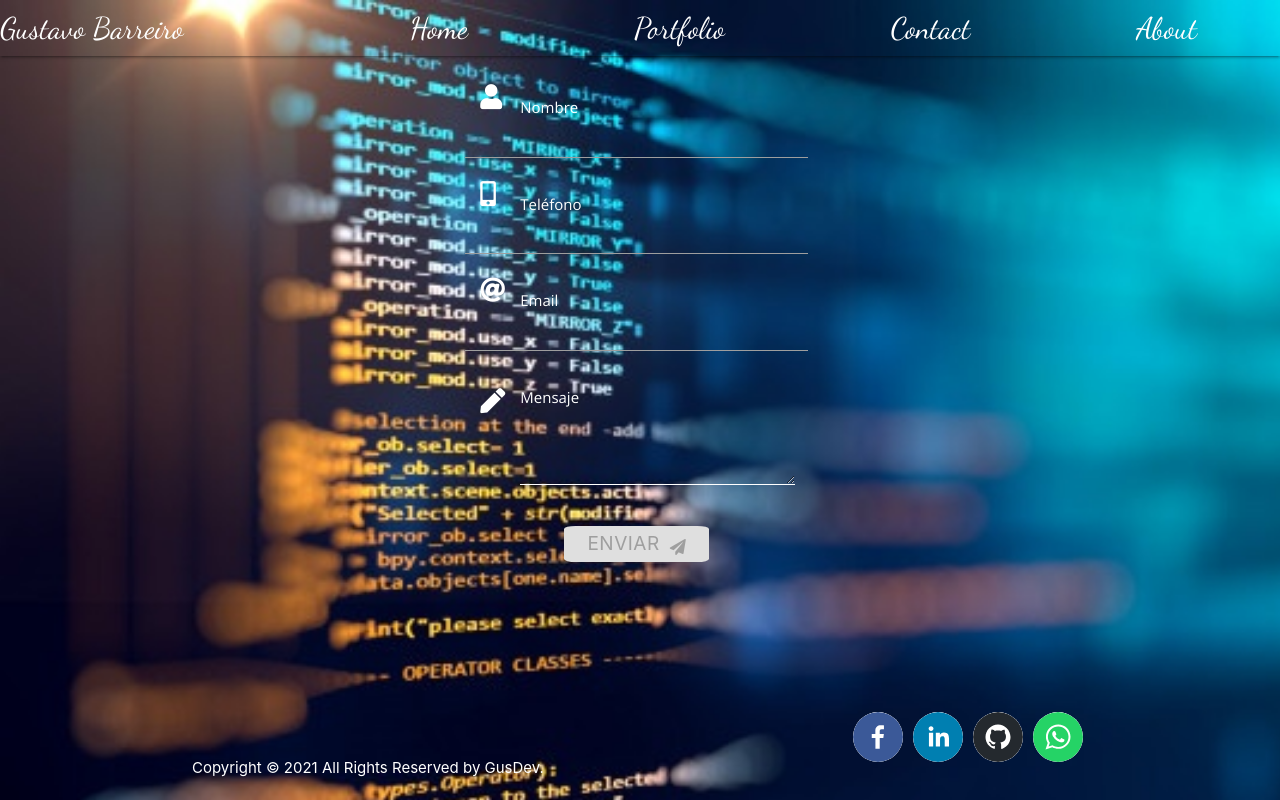
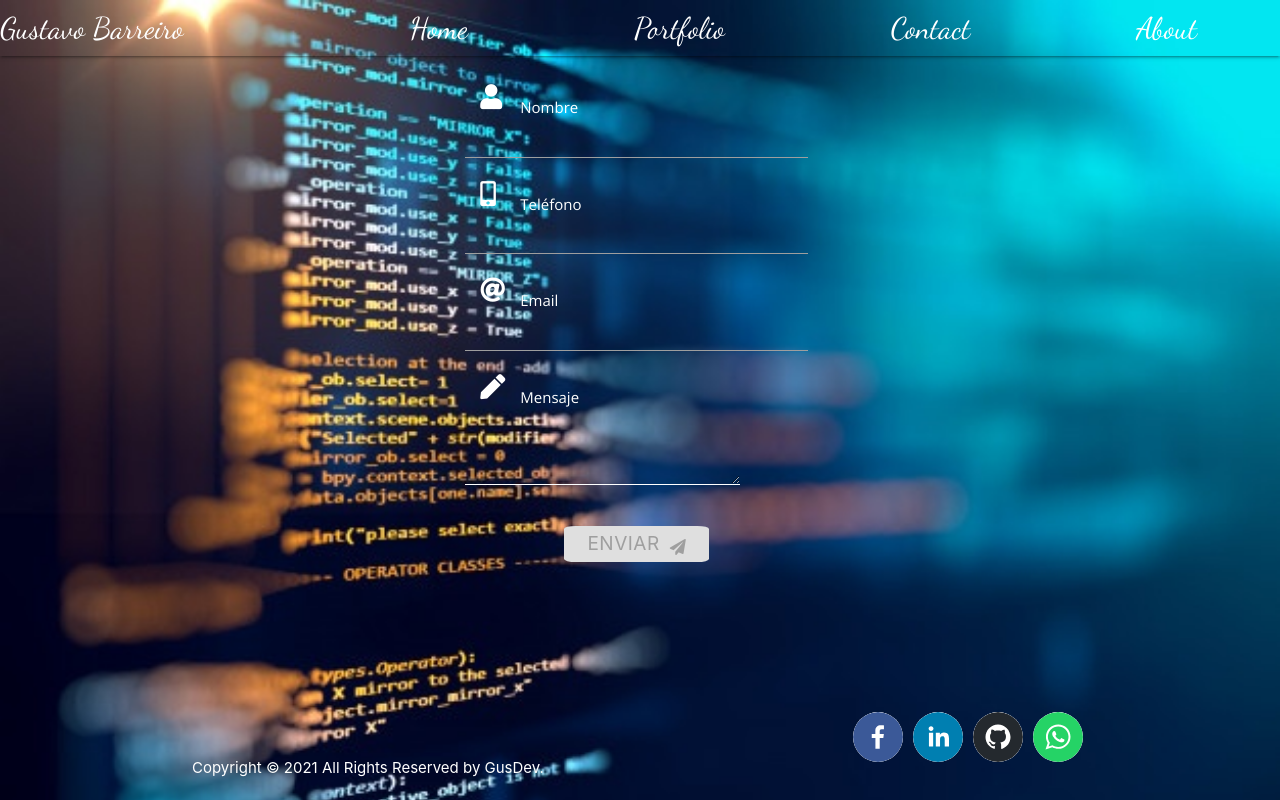
Before and after one commit to barreirogustavounq/PortfolioReact, a React app: page /contact in a window 1280 px wide. Built offline with nearby package versions, Linux system fonts and the light colour scheme.

Commit message:
arreglo background

```diff
--- a/src/App.css
+++ b/src/App.css
@@ -1,6 +1,8 @@
 body{
 background-image: url("./images/26293.jpg") !important;
-background-size: 100rem;
+background-size: cover;
+background-attachment: fixed;
+background-repeat: no-repeat;
 }
 
 .App {
--- a/src/components/Contac.js
+++ b/src/components/Contac.js
@@ -1,5 +1,5 @@
 import React, { useState } from 'react';
-import emailjs, { init } from 'emailjs-com';
+ import emailjs, { init } from 'emailjs-com';
 import $ from 'jquery'
 import '../styles/Contact.css'
 
@@ -43,25 +43,25 @@ const Contact = () => {
                         <form class="contactForm">
                             <div class="input-field">
                                 <i class="fas fa-user"></i>
-                                <label for="nombre">Nombre</label>
-                                <input class="inputContact" type="text" value={name} onChange={(e) => { setName(e.target.value) }} name="nombre" maxlength="50" pattern="[a-zA-ZñÑáéíóúÁÉÍÓÚüÜ ]{3,23}" title="Debe indicar su nombre correctamente" required />
+                                <label >Nombre</label>
+                                <input class="inputContact" type="text" value={name} onChange={(e) => { setName(e.target.value) }} name="nombre" maxLength="50" pattern="[a-zA-ZñÑáéíóúÁÉÍÓÚüÜ ]{3,23}" title="Debe indicar su nombre correctamente" required />
                             </div>
 
                             <div class="input-field">
                                 <i class="fas fa-mobile-alt"></i>
-                                <label for="email">Teléfono</label>
-                                <input class="inputContact" type="number" name="telefono" value={tel} onChange={(e) => { setTel(e.target.value) }} maxlength="10" title="Debe indicar un telefono válido" required />
+                                <label >Teléfono</label>
+                                <input class="inputContact" type="number" name="telefono" value={tel} onChange={(e) => { setTel(e.target.value) }} maxLength="10" title="Debe indicar un telefono válido" required />
                             </div>
 
                             <div class="input-field">
                                 <i class="fas fa-at"></i>
-                                <label for="email">Email</label>
-                                <input class="inputContact" type="email" name="email" value={mail} onChange={(e) => { setMail(e.target.value) }} maxlength="100" pattern="[a-z0-9._%+-]+@[a-z0-9.-]+\.[a-z]{2,3}$" title="Debe indicar un correo válido" required />
+                                <label >Email</label>
+                                <input class="inputContact" type="email" name="email" value={mail} onChange={(e) => { setMail(e.target.value) }} maxLength="100" pattern="[a-z0-9._%+-]+@[a-z0-9.-]+\.[a-z]{2,3}$" title="Debe indicar un correo válido" required />
                             </div>
 
                             <div class="input-field">
                                 <i class="fas fa-pen"></i>
-                                <label for="mensaje">Mensaje</label>
+                                <label >Mensaje</label>
                                 <textarea name="mensaje" value={msj} onChange={(e) => { setMsj(e.target.value) }} length="140" required></textarea>
                             </div>
 
--- a/src/styles/Contact.css
+++ b/src/styles/Contact.css
@@ -39,8 +39,7 @@ div.form {
   position: relative;
 }
 .input-field i.fa-pen {
-    top: -5rem;
-  position: relative;
+  position: absolute;
 }
 .input-field:active {color: #100244;}
 
```
